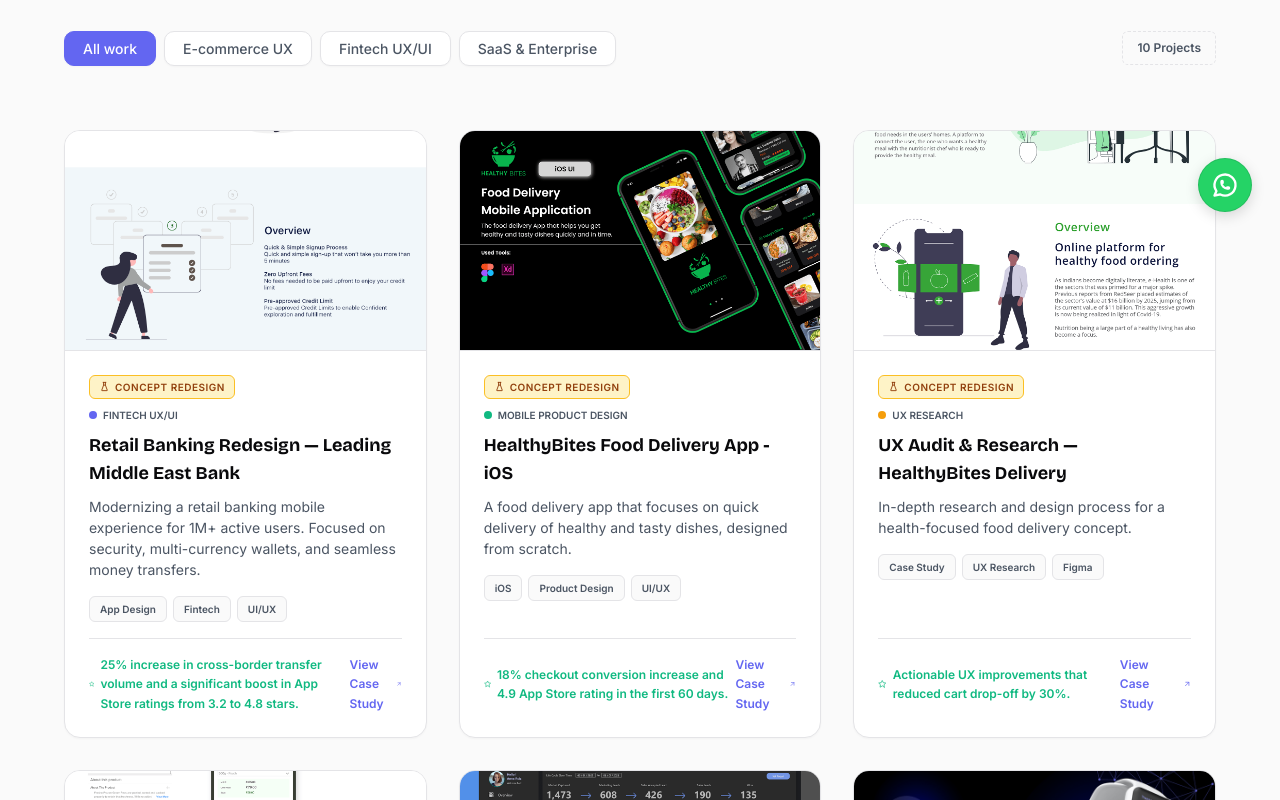
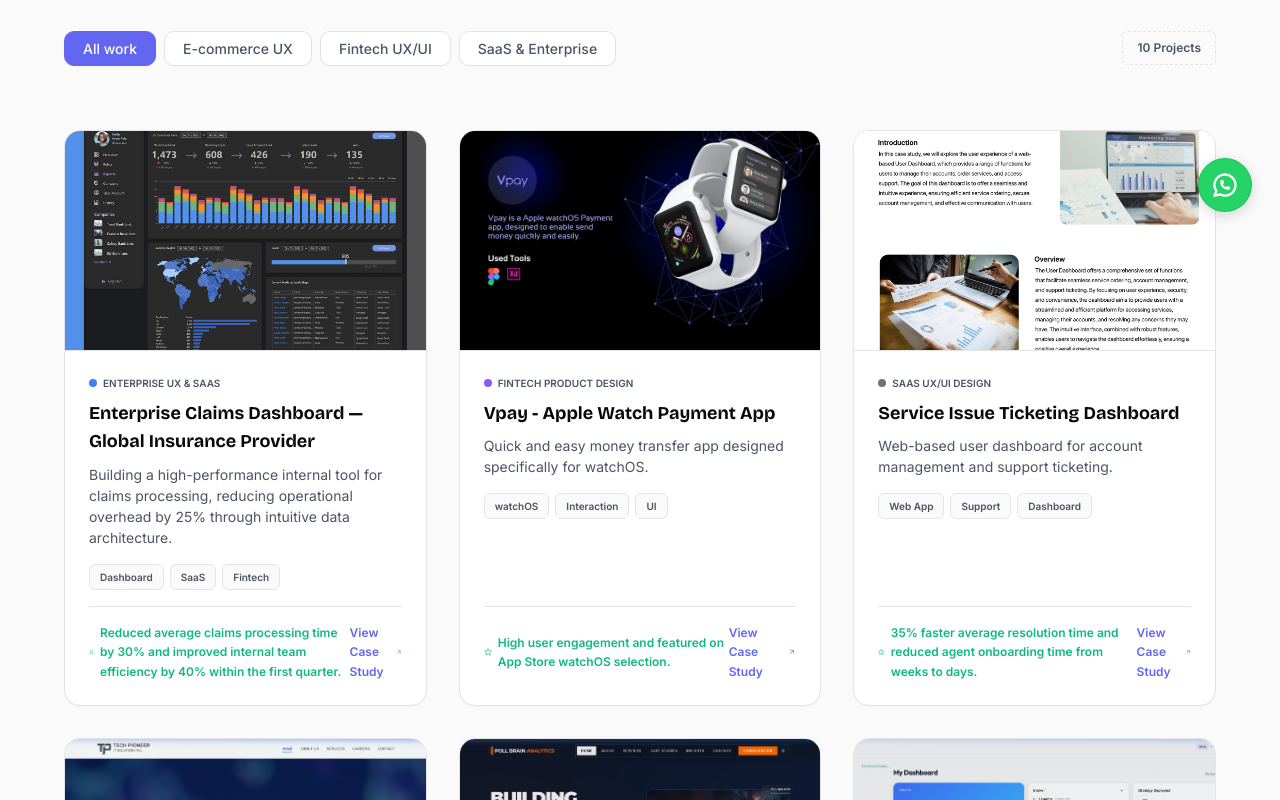
Before and after one commit to maheshsk4212/creavato, a Next.js app: page /portfolio in a window 1280 px wide. Shown: the part 560-1360 px from the top of the page. Built offline with nearby package versions, Linux system fonts and the light colour scheme.

Commit message:
fix: remove concept redesign badge, sort concept items to end of portfolio grid

```diff
--- a/app/portfolio/PortfolioClient.jsx
+++ b/app/portfolio/PortfolioClient.jsx
@@ -2,7 +2,7 @@
 import { useState } from 'react';
 import Link from 'next/link';
 import { useScrollReveal } from '../../hooks/useScrollReveal';
-import { IconArrowUpRight, IconStar, IconFlask } from '@tabler/icons-react';
+import { IconArrowUpRight, IconStar } from '@tabler/icons-react';
 import styles from './page.module.css';
 
 const filters = ['All work', 'E-commerce UX', 'Fintech UX/UI', 'SaaS & Enterprise'];
@@ -19,7 +19,7 @@
     filter,
     link: p.externalLink || `/portfolio/${p.id}`
   };
-});
+}).sort((a, b) => (a.conceptRedesign ? 1 : 0) - (b.conceptRedesign ? 1 : 0));
 
 export default function PortfolioPage() {
   const sectionRef = useScrollReveal();
@@ -83,11 +83,6 @@
                     )}
                   </div>
                   <div className={styles.projMeta}>
-                    {p.conceptRedesign && (
-                      <div className={styles.conceptBadge}>
-                        <IconFlask size={11} /> Concept Redesign
-                      </div>
-                    )}
                     <div className={styles.projCat}>
                       <span className={styles.catDot} style={{ background: p.color }}></span>
                       {p.cat}
```
